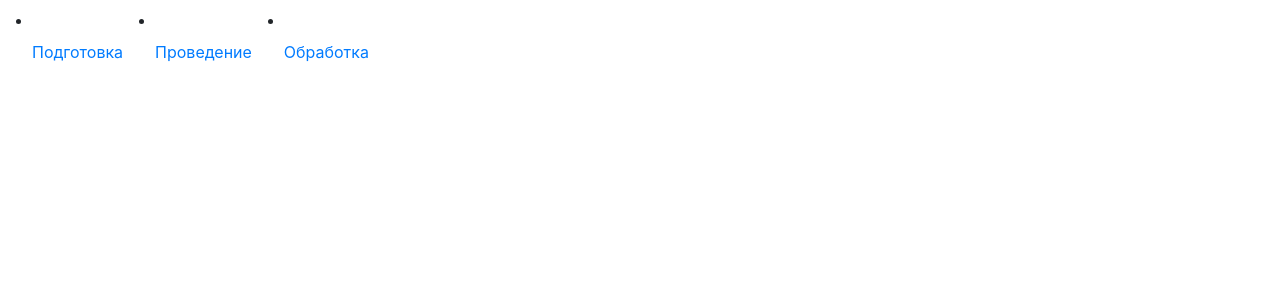
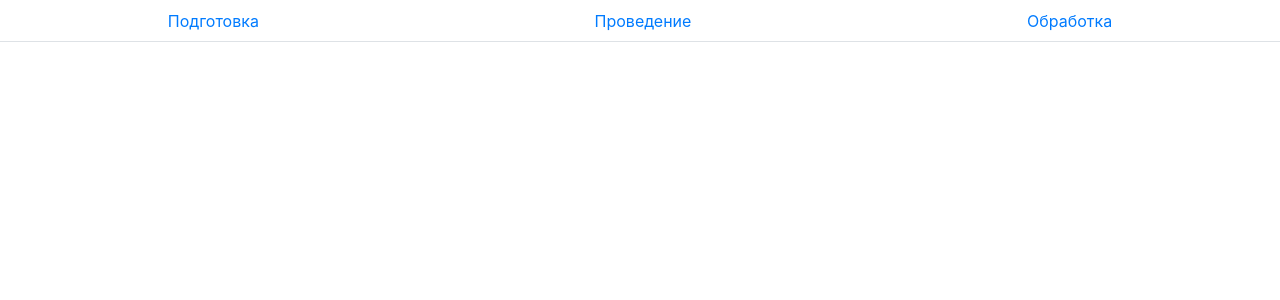
Before and after one commit to Nightbot1448/AMOS_plan, a Vue app in the folder vue/: page / in a window 1280 px wide. Shown: the top 300 px of the page. Built offline with nearby package versions, Linux system fonts and the light colour scheme.

Commit message:
Change nav style

```diff
--- a/vue/src/App.vue
+++ b/vue/src/App.vue
@@ -3,11 +3,11 @@
     <header></header>
     <main>
       <div>
-        <b-navbar>
-          <b-nav-item><router-link to="/preparation">Подготовка</router-link></b-nav-item>
-          <b-nav-item><router-link to="/experiment">Проведение</router-link></b-nav-item>
-          <b-nav-item><router-link to="/processing">Обработка</router-link></b-nav-item>
-        </b-navbar>
+        <b-nav tabs fill>
+          <b-nav-item to="/preparation" exact-active-class>Подготовка</b-nav-item>
+          <b-nav-item to="/experiment" exact-active-class>Проведение</b-nav-item>
+          <b-nav-item to="/processing" exact-active-class>Обработка</b-nav-item>
+        </b-nav>
       </div>
       <div class="content">
         <div>
```
